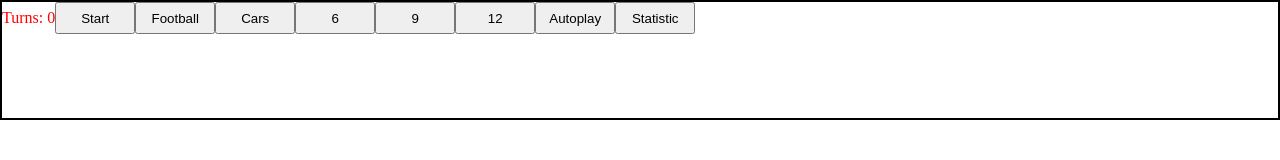
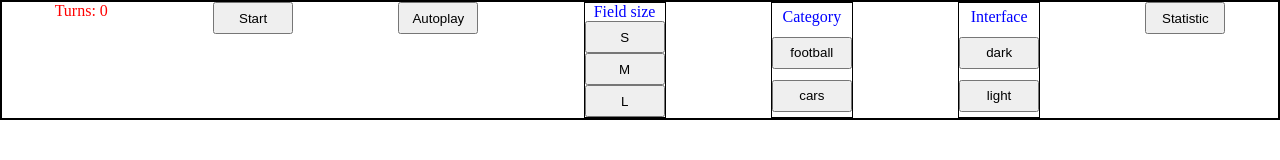
Before and after one commit to IgorAleks88/react-game, a React app: page / in a window 1280 px wide. Built offline with nearby package versions, Linux system fonts and the light colour scheme.

Commit message:
work commit

```diff
--- a/src/components/app/app.js
+++ b/src/components/app/app.js
@@ -26,11 +26,24 @@ export default function App () {
     }, [difficulty, category]);
 
     function changeDifficulty (num) {
-        setDifficulty(num);
+        switch (num) {
+            case 'S': setDifficulty(6);
+                break;
+            case 'M': setDifficulty(9);
+                break;
+            case 'L': setDifficulty(12);
+                break;
+        }
     }
 
     function changeCategory (name) {
         setCategory(name);
+    }
+
+    function changeInterface (name) {
+        document.querySelector('.options-wrapper').classList.remove('options-wrapper__dark');
+        document.querySelector('.options-wrapper').classList.remove('options-wrapper__light');
+        document.querySelector('.options-wrapper').classList.add(`options-wrapper__${name}`);
     }
 
     function changeFirstOpened (card) {
@@ -77,6 +90,7 @@ export default function App () {
                 <OptionsWrapper
                     changeDifficulty = {changeDifficulty}
                     changeCategory = {changeCategory}
+                    changeInterface = {changeInterface}
                     category = {category}
                     autoPlay = {autoPlay}
                     gameArray = {gameArray}
--- /dev/null
+++ b/src/components/options-category-wrapper/options-category-wrapper.js
@@ -0,0 +1,20 @@
+import React from 'react';
+// import { Link } from "react-router-dom";
+// import PropTypes from 'prop-types';
+import './options-category-wrapper.scss';
+import Button from '../button/button';
+
+export default function OptionsCategoryWrapper (props) {
+    const buttons = props.buttons.map((item) => {
+        return (
+            <Button name = {item.name}
+                onClick = {() => {item.onClick(item.name);}}/>
+        );
+    });
+    return (
+        <div className = "options-category-wrapper">
+            <span className = "options-category-wrapper__header">{props.categoryName}</span>
+            {buttons}
+        </div>
+    );
+}
--- /dev/null
+++ b/src/components/options-category-wrapper/options-category-wrapper.scss
@@ -0,0 +1,10 @@
+.options-category-wrapper {
+    display: flex;
+    flex-direction: column;
+    justify-content: space-around;
+    align-items: center;
+    border: 1px solid black;
+    &__header {
+        color: blue;
+    }
+}
--- a/src/components/options-wrapper/options-wrapper.js
+++ b/src/components/options-wrapper/options-wrapper.js
@@ -3,8 +3,23 @@ import { Link } from "react-router-dom";
 import PropTypes from 'prop-types';
 import './options-wrapper.scss';
 import Button from '../button/button';
+import OptionsCategoryWrapper from '../options-category-wrapper/options-category-wrapper';
 
 export default function OptionsWrapper (props) {
+    const fieldSizeButtons = [
+        { name: 'S', onClick: props.changeDifficulty },
+        { name: 'M', onClick: props.changeDifficulty },
+        { name: 'L', onClick: props.changeDifficulty }
+    ];
+    const categoryButtons = [
+        { name: 'football', onClick: props.changeCategory },
+        { name: 'cars', onClick: props.changeCategory }
+    ];
+    const interfaceButtons = [
+        { name: 'dark', onClick: props.changeInterface },
+        { name: 'light', onClick: props.changeInterface }
+    ];
+
     return (
         <div className = "options-wrapper">
             <span>Turns: {props.turnsCounter}</span>
@@ -12,20 +27,30 @@ export default function OptionsWrapper (props) {
                 <Button name = "Start"
                     onClick = {() => props.startNewGame()}/>
             </Link>
-            <Button name = "Football"
+            {/*<Button name = "Football"
                 onClick = {() => {
                     props.changeCategory('football');
                 }}/>
             <Button name = "Cars"
                 onClick = {() => props.changeCategory('cars')}/>
-            <Button name = "6"
+             <Button name = "6"
                 onClick = {() => props.changeDifficulty(6)}/>
             <Button name = "9"
                 onClick = {() => props.changeDifficulty(9)}/>
             <Button name = "12"
-                onClick = {() => props.changeDifficulty(12)}/>
+            onClick = {() => props.changeDifficulty(12)}/> */}
             <Button name = "Autoplay"
                 onClick = {() => props.autoPlay(props.gameArray)}/>
+
+            <OptionsCategoryWrapper
+                categoryName = "Field size"
+                buttons = {fieldSizeButtons}/>
+            <OptionsCategoryWrapper
+                categoryName = "Category"
+                buttons = {categoryButtons}/>
+            <OptionsCategoryWrapper
+                categoryName = "Interface"
+                buttons = {interfaceButtons}/>
             <Link to="/stat">
                 <Button name = "Statistic" />
             </Link>
--- a/src/components/options-wrapper/options-wrapper.scss
+++ b/src/components/options-wrapper/options-wrapper.scss
@@ -1,6 +1,15 @@
 .options-wrapper {
+    display: flex;
+    flex-direction: row;
+    justify-content: space-around;
     width: 100%;
     height: 15%;
     border: 2px solid #000;
     color: red;
+    &__light {
+        background-color: yellowgreen;
+    }
+    &__dark {
+        background-color: orange;
+    }
 }
```
